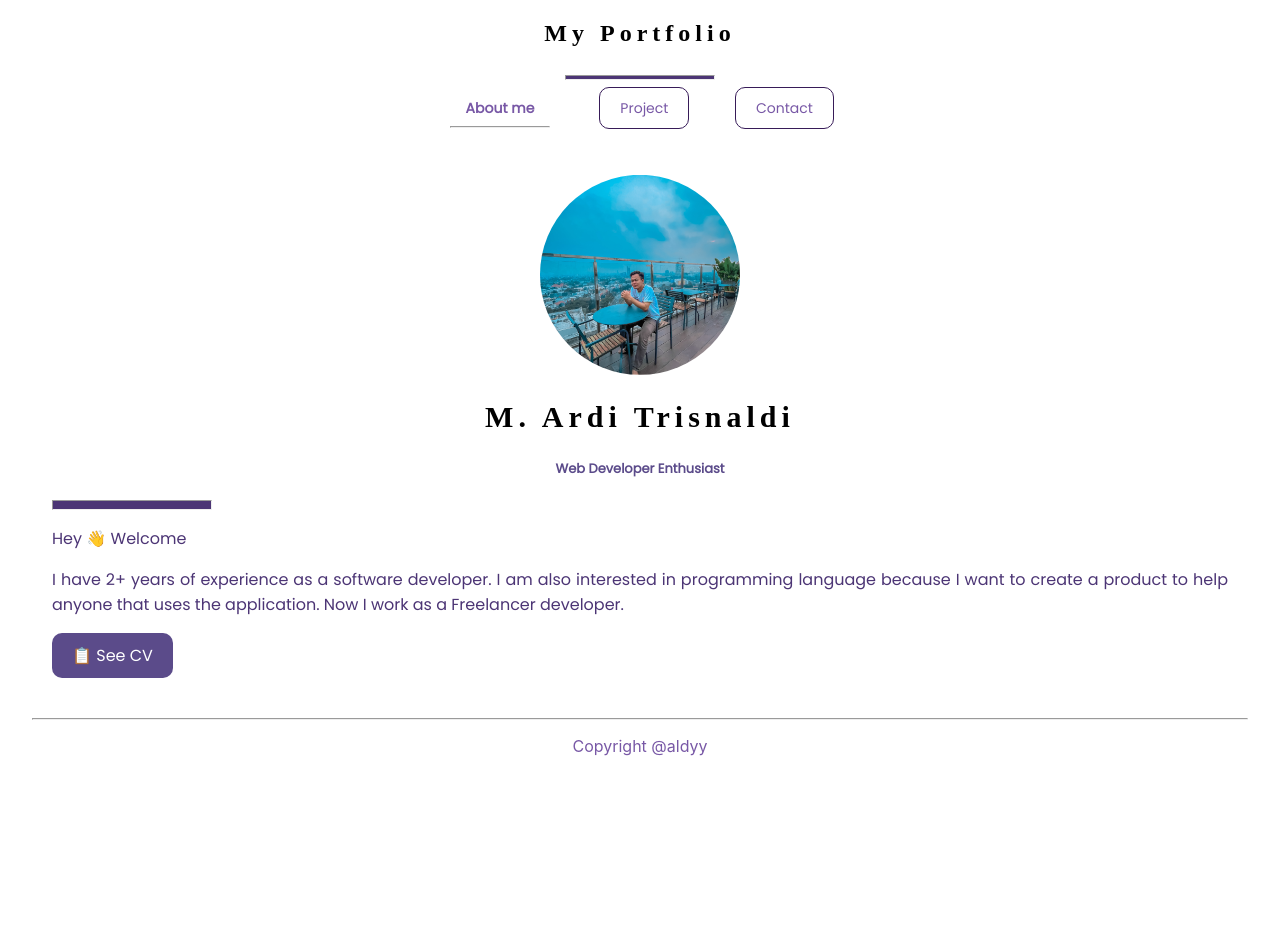
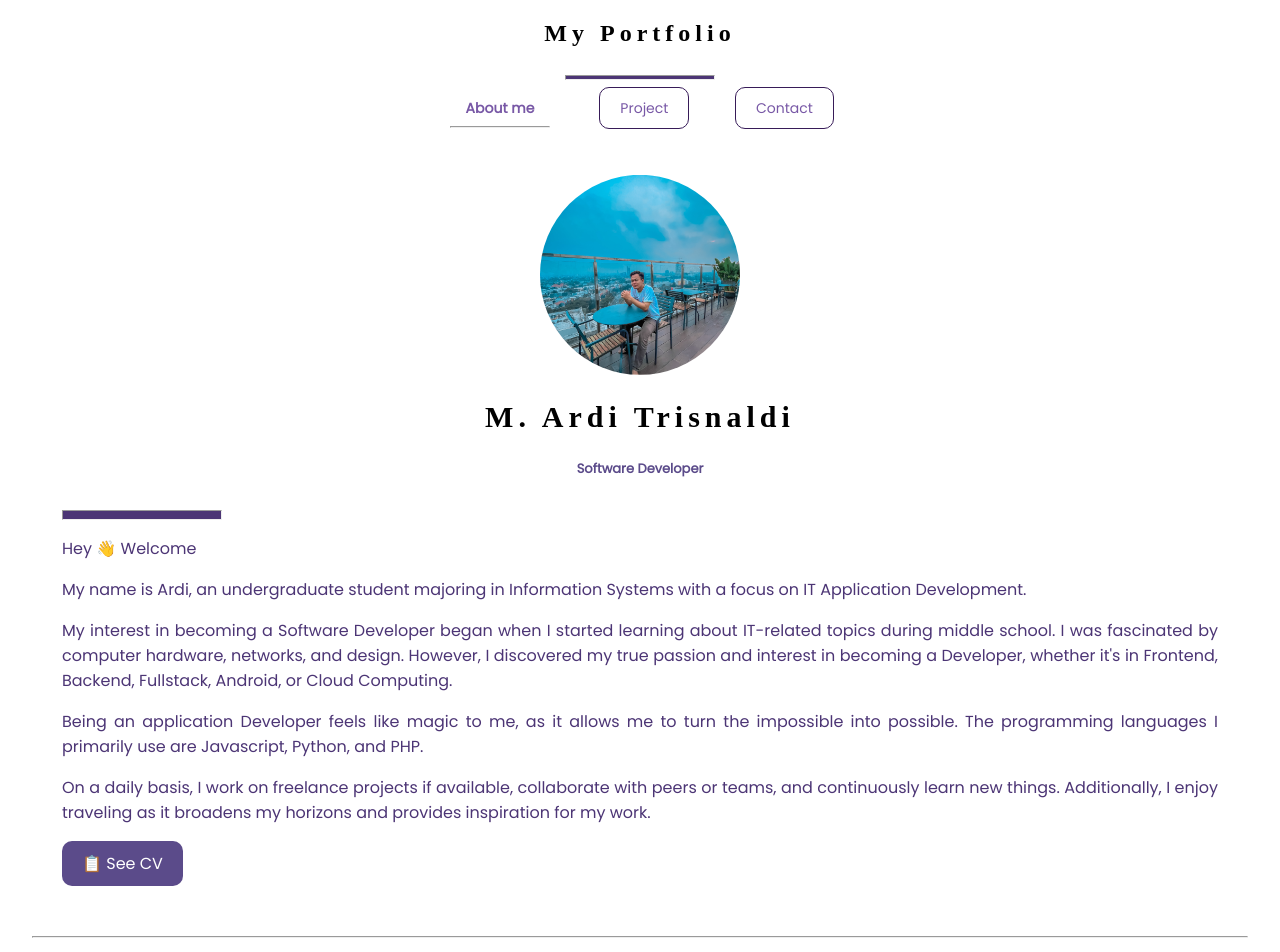
Before and after one commit to Aldyy123/nextjs-app, a Next.js app: page / in a window 1280 px wide. Shown: the top 952 px of the page. Before the commit the page ends 800 px from the top, so only its background shows below. Built offline with nearby package versions, Linux system fonts and the light colour scheme; a web font is replaced by a local one.

Commit message:
update bio and footer

```diff
--- a/Components/Layout.jsx
+++ b/Components/Layout.jsx
@@ -12,7 +12,7 @@ export default function Layout({ children }) {
                 <p style={{
                     textAlign: 'center',
                     color: "#7858A6"
-                }}>Copyright @aldyy</p>
+                }}>Copyright {new Date().getFullYear()} @aldyy</p>
             </main>
         </>
     )
--- a/Components/Profile.jsx
+++ b/Components/Profile.jsx
@@ -18,7 +18,7 @@ export default function Profile(){
                 </div>
                 <div className={styles['name-profile']}>
                     <h2 className="mouse-memoirs">M. Ardi Trisnaldi</h2>
-                    <h3 className="poppins">Web Developer Enthusiast</h3>
+                    <h3 className="poppins">Software Developer</h3>
                 </div>
             </animated.div>
         </>
--- a/pages/index.jsx
+++ b/pages/index.jsx
@@ -1,23 +1,25 @@
-import Head from "next/head"
-import Profile from "../Components/Profile"
-import { useSpring, animated } from 'react-spring'
+import Head from "next/head";
+import Profile from "../Components/Profile";
+import { useSpring, animated } from "react-spring";
 
 export default function About() {
   const animation = useSpring({
     to: {
-            opacity: 1, translateX: '0',
+      opacity: 1,
+      translateX: "0",
     },
-        from: { opacity: 0, translateX: '-40px' }, delay: 100,
-    })
+    from: { opacity: 0, translateX: "-40px" },
+    delay: 100,
+  });
   const styles = {
     hr: {
       backgroundColor: "#4C3575",
-            width: '160px',
-            maxWidth: '180px',
-            height: '10px',
-            marginLeft: 0
-        }
-    }
+      width: "160px",
+      maxWidth: "180px",
+      height: "10px",
+      marginLeft: 0,
+    },
+  };
   return (
     <>
       <Head>
@@ -29,7 +31,7 @@ export default function About() {
       </Head>
       <Profile />
 
-            <animated.div style={animation} className="poppins">
+      <animated.div style={{...animation, padding: 10}} className="poppins">
         <hr style={styles.hr} />
         <p>Hey 👋 Welcome</p>
         {/* <p>
@@ -40,21 +42,63 @@ export default function About() {
                     Saya mempelajari bahasa pemprogramman sejak tahun 2019 sampai sekarang.  Stack yang saya gunakan itu javascript, css dan php.
                     Framework yang saya gunakan pada saat membuat website itu react, karena framework yang mudah dan modern untuk website jaman now
                 </p> */}
-                <p style={{
-                    textAlign: 'justify'
-                }}>
-                    {/* Saya memiliki 1 tahun pengalaman di bidang teknologi. Saya telah menyelesaikan aplikasi menggunakan javascript dan PHP. Saya beberapa kali membangun real projects atau fake projects. Saat ini, bekerja sebagai freelance. */}
-                    I have 2+ years of experience as a software developer.
-                    I am also interested in programming language because I want to create a product to help anyone that uses the application.
-                    Now I work as a Freelancer developer.
+
+        {/* <p>
+                    Saya Ardi, seorang undergraduate jurusan sistem informasi yang berfokus ke bidang IT Developer Aplikasi.
+                    Awal mula saya menjadi minat dengan Developer itu karena saya suka mempelajari hal yang berbau IT Sejak SMP,
+                    dimana mempelajari hardware komputer, jaringan dan design. Namun saya bertemu dengan hal yang benar - benar saya ingin fokus
+                    dan saya sukai yaitu Developer ntah itu Frontend, Backend, Fullstack, Android, Cloud Computing.
+                    Menjadi Developer aplikasi seperti hal yang magic bagi saya, melakukan hal yang mustahil menjadi tidak mustahil.
+                    Stack yang saya gunakan itu Javascript, Python, dan PHP.
+                    Kegiatan saya sehari - hari adalah mengerjakan project freelancer jika ada, berkolaborasi dengan temean atau team, serta belajar hal baru dan traveling.
+                </p> */}
+        <p
+          style={{
+            textAlign: "justify",
+          }}
+        >
+          My name is Ardi, an undergraduate student majoring in Information
+          Systems with a focus on IT Application Development.
         </p>
-                {/* <p style={{
-                    textAlign: 'justify'
-                }}>
-                    Awal mula saya menjadi programmer itu karena saya suka mempelajari hal yang berbau IT Sejak SMP, dimana mempelajari hardware komputer, jaringan dan design. Namun saya bertemu dengan hal yang benar - benar saya ingin fokus dan saya sukai yaitu Developer. Menjadi developer seperti hal yang magic bagi saya, melakukan hal yang mustahil menjadi tidak mustahil. Saya mempelajari bahasa pemprogramman sejak tahun 2019 sampai sekarang. Stack yang saya gunakan itu javascript, css dan php. Framework yang saya gunakan pada saat membuat website itu react, karena framework yang mudah dan modern untuk website jaman now dan backend menggunakan nodejs express / laravel
-                </p> */}
-                <a className="see-cv" target={'_blank'} href="https://docs.google.com/document/d/1ECLPOYc9qPrZGlNNiBPpXkHmfjmWRezIPJ63Cq9ocw8/edit?usp=sharing" rel="noreferrer">📋 See CV</a>
+        <p
+          style={{
+            textAlign: "justify",
+          }}
+        >
+          My interest in becoming a Software Developer began when I started learning
+          about IT-related topics during middle school. I was fascinated by
+          computer hardware, networks, and design. However, I discovered my true
+          passion and interest in becoming a Developer, whether it's in
+          Frontend, Backend, Fullstack, Android, or Cloud Computing.
+        </p>
+        <p
+          style={{
+            textAlign: "justify",
+          }}
+        >
+          Being an application Developer feels like magic to me, as it allows me
+          to turn the impossible into possible. The programming languages I
+          primarily use are Javascript, Python, and PHP.
+        </p>
+        <p
+          style={{
+            textAlign: "justify",
+          }}
+        >
+          On a daily basis, I work on freelance projects if available,
+          collaborate with peers or teams, and continuously learn new things.
+          Additionally, I enjoy traveling as it broadens my horizons and
+          provides inspiration for my work.
+        </p>
+        <a
+          className="see-cv"
+          target={"_blank"}
+          href="https://docs.google.com/document/d/1ECLPOYc9qPrZGlNNiBPpXkHmfjmWRezIPJ63Cq9ocw8/edit?usp=sharing"
+          rel="noreferrer"
+        >
+          📋 See CV
+        </a>
       </animated.div>
     </>
-    )
+  );
 }
```
Lines whose indentation alone changed are shown as unchanged.
